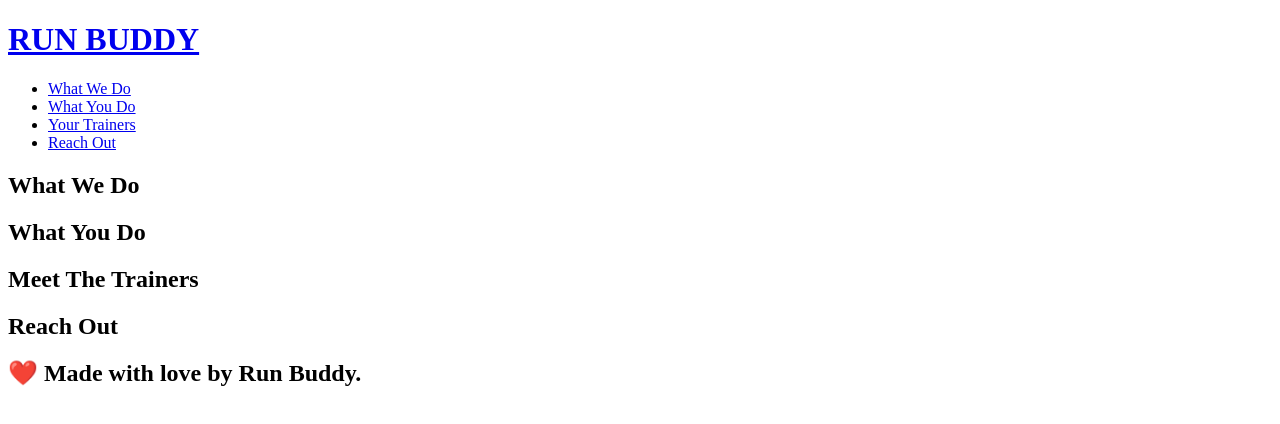
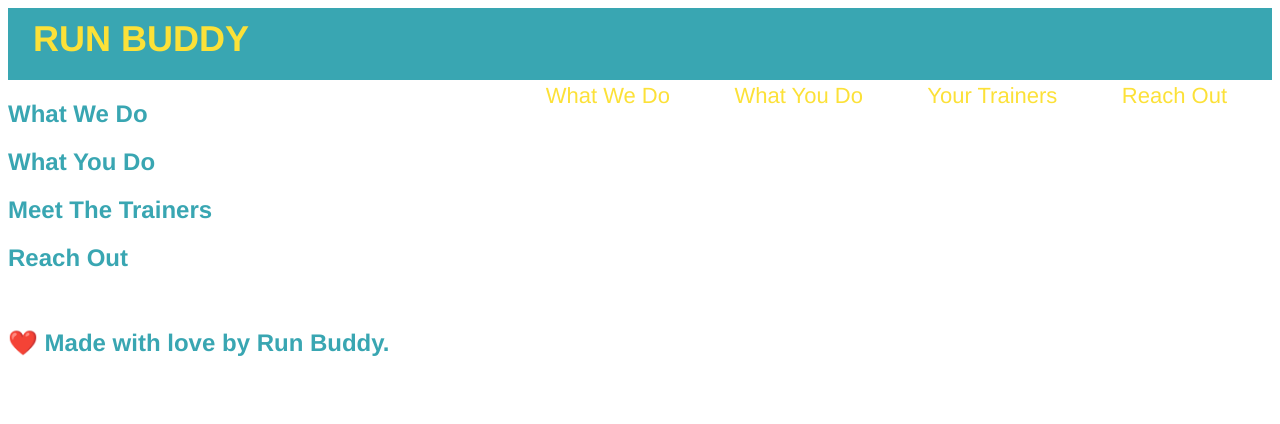
Before and after one commit to JYL-LU/run-buddy, a plain HTML site: page index.html in a window 1280 px wide. Drawn offline with Linux system fonts and the light colour scheme.

Commit message:
<progress>

```diff
--- /dev/null
+++ b/assets/css/style.css
@@ -0,0 +1,61 @@
+body {
+  /* more on this crazy alphanumerical value in a minute! */
+  color: #39a6b2;
+  font-family: Helvetica, Arial, sans-serif;
+}
+/* apply styles to <header> */
+header {
+  padding: 20px 35px;
+  background-color: #39a6b2;
+}
+/* Applies 20px to every side (top, right, bottom, left) */
+header {
+  padding: 20px;
+}
+
+/* Applies 20px to the top and bottom, then 35px to the left and right */
+header {
+  padding: 20px 35px;
+}
+
+/* Applies 10px to the top, 15px to the right, 20px to the bottom, 25px to the left (in that specific clockwise order) */
+header {
+  padding: 10px 15px 20px 25px;
+}
+
+/* Explicitly list the side it should be applied to*/
+header {
+  padding-top: 10px;
+  padding-right: 15px;
+  padding-bottom: 20px;
+  padding-left: 25px;
+}
+header h1 {
+  font-weight: bold;
+  font-size: 36px;
+  color: #fce138;
+  margin: 0;
+}
+
+header a {
+  color: #fce138;
+}
+
+header a {
+  text-decoration: none;
+  color: #fce138;
+}
+
+header nav {
+  float: right;
+  margin: 7px 0;
+}
+
+header nav ul li {
+  display: inline;
+}
+header nav ul li a {
+  margin: 0 30px;
+  font-weight: lighter;
+  font-size: 22px;
+}
--- a/index.html
+++ b/index.html
@@ -3,6 +3,7 @@
   <head>
     <meta charset="UTF-8" />
     <title>Run Buddy</title>
+    <link rel="stylesheet" href="./assets/css/style.css" />
   </head>
   <body>
     <!-- navigation -->
@@ -50,7 +51,9 @@
     <section>
       <h2>Reach Out</h2>
     </section>
-
+    <div>
+      <img src="" alt="" />
+    </div>
     <!-- footer -->
     <footer>
       <h2>❤️ Made with love by Run Buddy.</h2>
```
